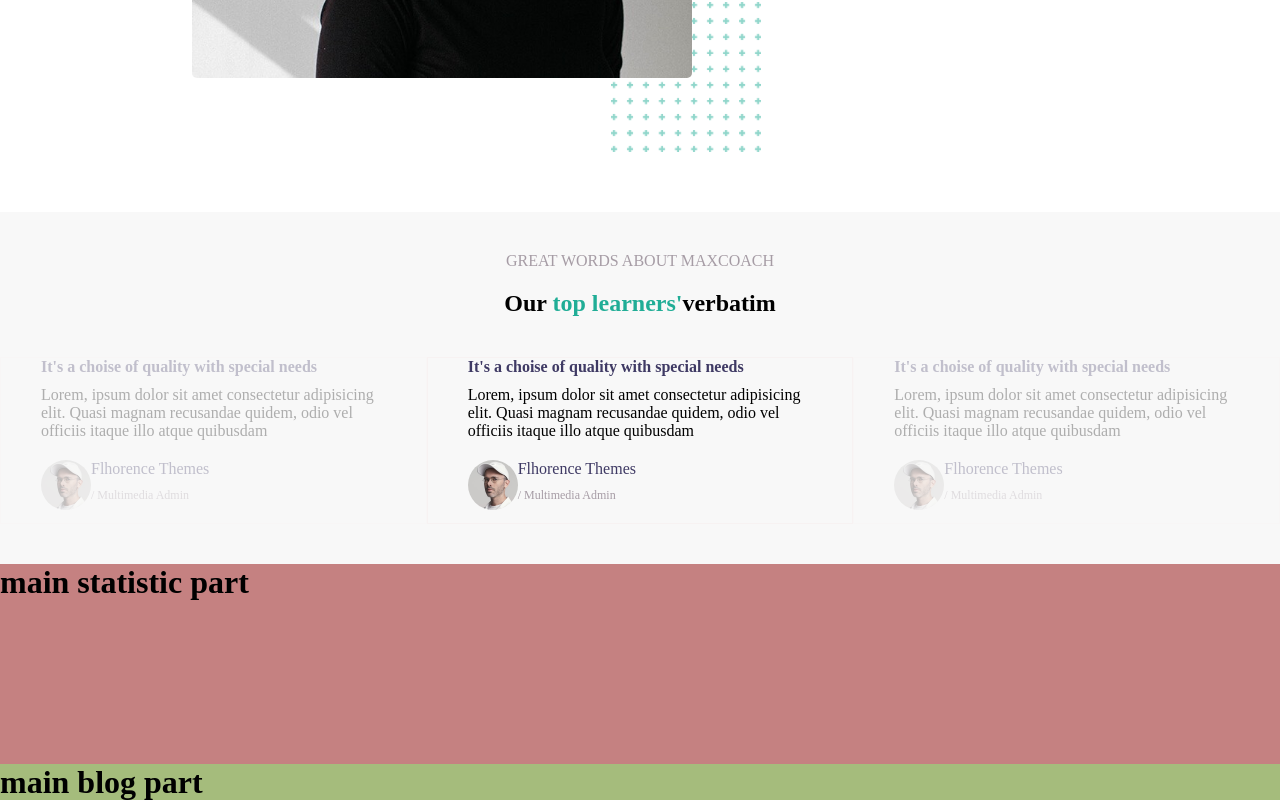
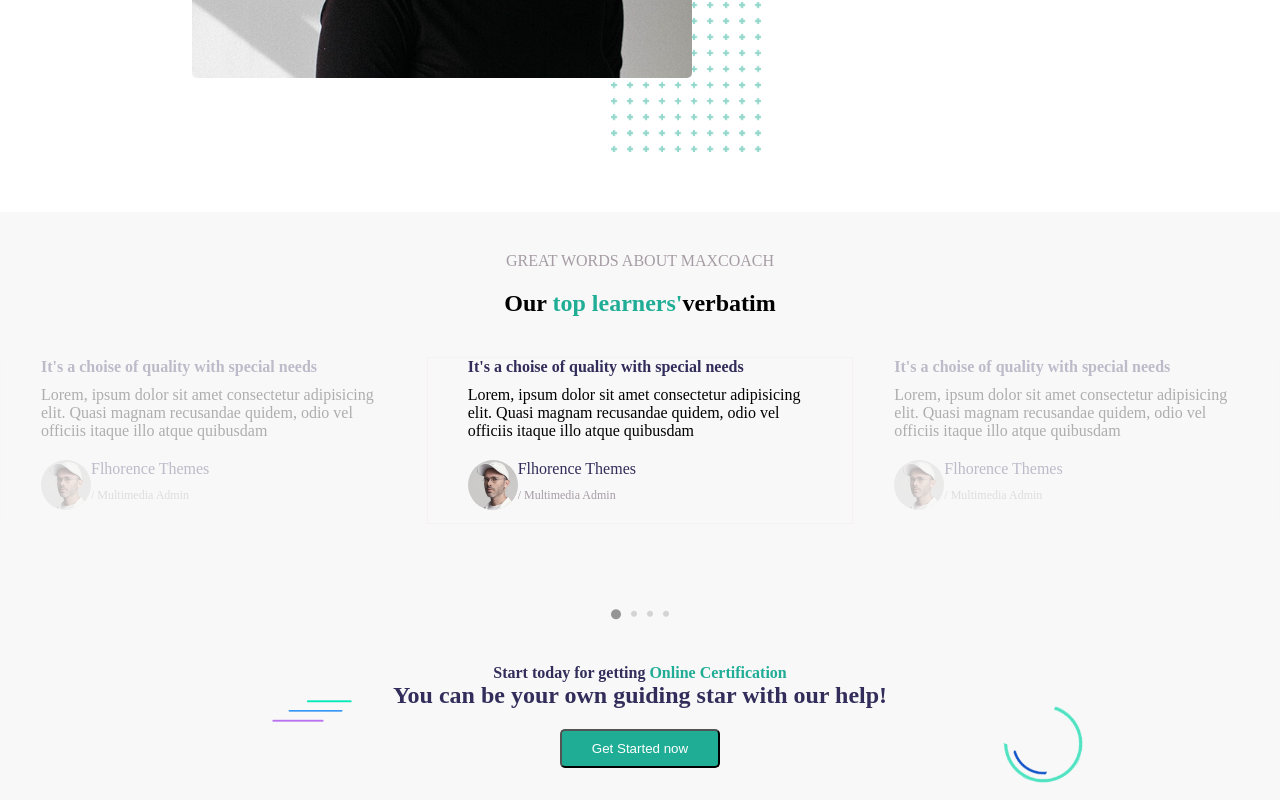
Before and after one commit to mikaeltreppo/proj-html-vuejs, a Vue app: page / in a window 1280 px wide. Shown: the part 2000-2800 px from the top of the page. Built offline with nearby package versions, Linux system fonts and the light colour scheme.

Commit message:
aggirnamenti layout

```diff
--- a/src/components/MyMainBottom.vue
+++ b/src/components/MyMainBottom.vue
@@ -1,5 +1,4 @@
 <template>
-
     <div class="mainFeedbackPart">
         <div class="textGray txt-center mb20">GREAT WORDS ABOUT MAXCOACH</div>
         <div class="txt-center">
@@ -8,7 +7,8 @@
         <div class="feedbackContainer d-flex">
             <div class="cardsFeedback opacity">
                 <div class="textBlue bold mb10"> It's a choise of quality with special needs</div>
-                <p class="tetxBlue mb20"> Lorem, ipsum dolor sit amet consectetur adipisicing elit. Quasi magnam recusandae quidem, odio vel officiis itaque illo atque quibusdam</p>
+                <p class="tetxBlue mb20"> Lorem, ipsum dolor sit amet consectetur adipisicing elit. Quasi magnam recusandae
+                    quidem, odio vel officiis itaque illo atque quibusdam</p>
                 <div class="lowerFeed d-flex">
                     <img class="testimonial" src="../assets/testimonial-avata-03.jpg" alt="">
                     <div class="d-flex d-column mb20">
@@ -21,7 +21,8 @@
 
             <div class="cardsFeedback ">
                 <div class="textBlue bold mb10"> It's a choise of quality with special needs</div>
-                <p class="tetxBlue mb20"> Lorem, ipsum dolor sit amet consectetur adipisicing elit. Quasi magnam recusandae quidem, odio vel officiis itaque illo atque quibusdam</p>
+                <p class="tetxBlue mb20"> Lorem, ipsum dolor sit amet consectetur adipisicing elit. Quasi magnam recusandae
+                    quidem, odio vel officiis itaque illo atque quibusdam</p>
                 <div class="lowerFeed d-flex">
                     <img class="testimonial" src="../assets/testimonial-avata-03.jpg" alt="">
                     <div class="d-flex d-column mb20">
@@ -34,7 +35,8 @@
 
             <div class="cardsFeedback opacity">
                 <div class="textBlue bold mb10"> It's a choise of quality with special needs</div>
-                <p class="tetxBlue mb20"> Lorem, ipsum dolor sit amet consectetur adipisicing elit. Quasi magnam recusandae quidem, odio vel officiis itaque illo atque quibusdam</p>
+                <p class="tetxBlue mb20"> Lorem, ipsum dolor sit amet consectetur adipisicing elit. Quasi magnam recusandae
+                    quidem, odio vel officiis itaque illo atque quibusdam</p>
                 <div class="lowerFeed d-flex">
                     <img class="testimonial" src="../assets/testimonial-avata-03.jpg" alt="">
                     <div class="d-flex d-column mb20">
@@ -43,43 +45,113 @@
                     </div>
 
                 </div>
-
+            </div>
+        </div>
+        <!--get started now section-->
+        <div class="d-flex d-column a-c j-c relative">
+            <div class="dots d-flex a-c j-c"><i class="fa-solid fa-circle one"></i><i class="fa-solid fa-circle" style="color: #9e9e9e;"></i><i class="fa-solid fa-circle" style="color: #9e9e9e;"></i><i class="fa-solid fa-circle" style="color: #9e9e9e;"></i></div>
+            <p class="textBlue bold"> Start today for getting <span class="green">Online Certification</span></p>
+            <p><h2 class="textBlue mb20"> You can be your own guiding star with our help!</h2></p>
+            <button class="getStartedButton bgGreen"> Get Started now</button>
+            <img class="absolute imgGetStartedOne" src="../assets/maxcoach-shape-01.png" alt="">
+            <img class="absolute imgGetStartedTwo" src="../assets/maxcoach-shape-02.png" alt="">
         </div>
     </div>
         <!-------------------------------Main statistic part--------------------------------->
+        <div class="mainContainer">
         <div class="mainStatisticPart">
-            <h1>main statistic part</h1>
+     <div class="statisticContainer d-flex ">
+        <div class="card d-flex d-column a-c j-c">
+            <h2 class="textBlue bold mb20">Succescfully Trained</h2>
+            <h1 class="green bold mb20">1790</h1>
+            <span class="textGray bold">enrolled courses</span>
+        </div>
+
+        <div class="card d-flex d-column a-c j-c">
+            <h2 class="textBlue bold mb20">Succescfully Trained</h2>
+            <h1 class="green bold mb20">1790</h1>
+            <span class="textGray bold">enrolled courses</span>
+        </div>
+
+        <div class="card d-flex d-column a-c j-c">
+            <h2 class="textBlue bold mb20">Succescfully Trained</h2>
+            <h1 class="green bold mb20">1790</h1>
+            <span class="textGray bold">enrolled courses</span>
+        </div>
+
+        <div class="card d-flex d-column a-c j-c">
+            <h2 class="textBlue bold mb20">Succescfully Trained</h2>
+            <h1 class="green bold mb20">1790</h1>
+            <span class="textGray bold">enrolled courses</span>
+        </div>
+     </div>
+            </div>
         </div>
         <!-------------------------------Main blog part--------------------------------->
         <div class="mainBlogPart">
-            <h1>main blog part</h1>
+
         </div>
-    </div>
+
 </template>
 <script></script>
 <style>
-.testimonial{
+.card{
+    width: calc(100% /4);
+    padding: 50px 30px;
+    text-align: center;
+    border: 1px solid rgb(241, 240, 240);
+}
+.dots{
+    padding: 40px;
+}
+.dots i{
+    margin: 5px;
+font-size: 6px;
+filter: opacity(0.4);
+}
+.dots i.one{
+    font-size: 10px;
+}
+ .imgGetStartedTwo{
+    width: 80px;
+top: 142px;
+right: 197px;
+
+ }
+ .imgGetStartedOne{
+    width: 80px;
+top: 136px;
+left: 272px;
+
+
+ }
+.getStartedButton{
+color: white;
+padding: 10px 30px;
+border-radius: 5px;
+margin-bottom: 50px;
+}
+.testimonial {
     border-radius: 50%;
     height: 50px;
 
 }
-.cardsFeedback{
+
+.cardsFeedback {
     margin: 40px 0;
-    padding:0 40px 0 40px;
+    padding: 0 40px 0 40px;
     width: calc(100% / 3);
     border: solid 1px rgb(247, 242, 242);
 }
-.mainFeedbackPart{
+
+.mainFeedbackPart {
     background-color: var(--bgGray);
-    padding :40px 0;
+    padding: 40px 0;
 }
-.mainStatisticPart {
-    height: 200px;
-    background-color: rgb(197, 129, 129);
-}
+
+
 
 .mainBlogPart {
     height: 300px;
-    background-color: rgb(165, 188, 124);
-}
-</style>
+    background-color:rgb(245, 241, 237);
+}</style>
--- a/src/style.css
+++ b/src/style.css
@@ -5,7 +5,7 @@
 }
 :root {
      --seaGreen: rgb(32, 173, 150);
-     --blueWrite:rgb(63, 58, 100);
+     --blueWrite:rgb(50, 45, 90);
      --bgGray:rgb(248, 248, 248);
      --bgDeepGray: rgb(245, 247, 250)
 
@@ -55,7 +55,7 @@
   color: rgb(166, 156, 165);
 }
 .textBlue{
-  color: rgb(63, 58, 100);
+  color: rgb(50, 45, 90);
 }
 .bgGreen{
   background-color: var(--seaGreen)
```
Lines whose indentation alone changed are shown as unchanged.
